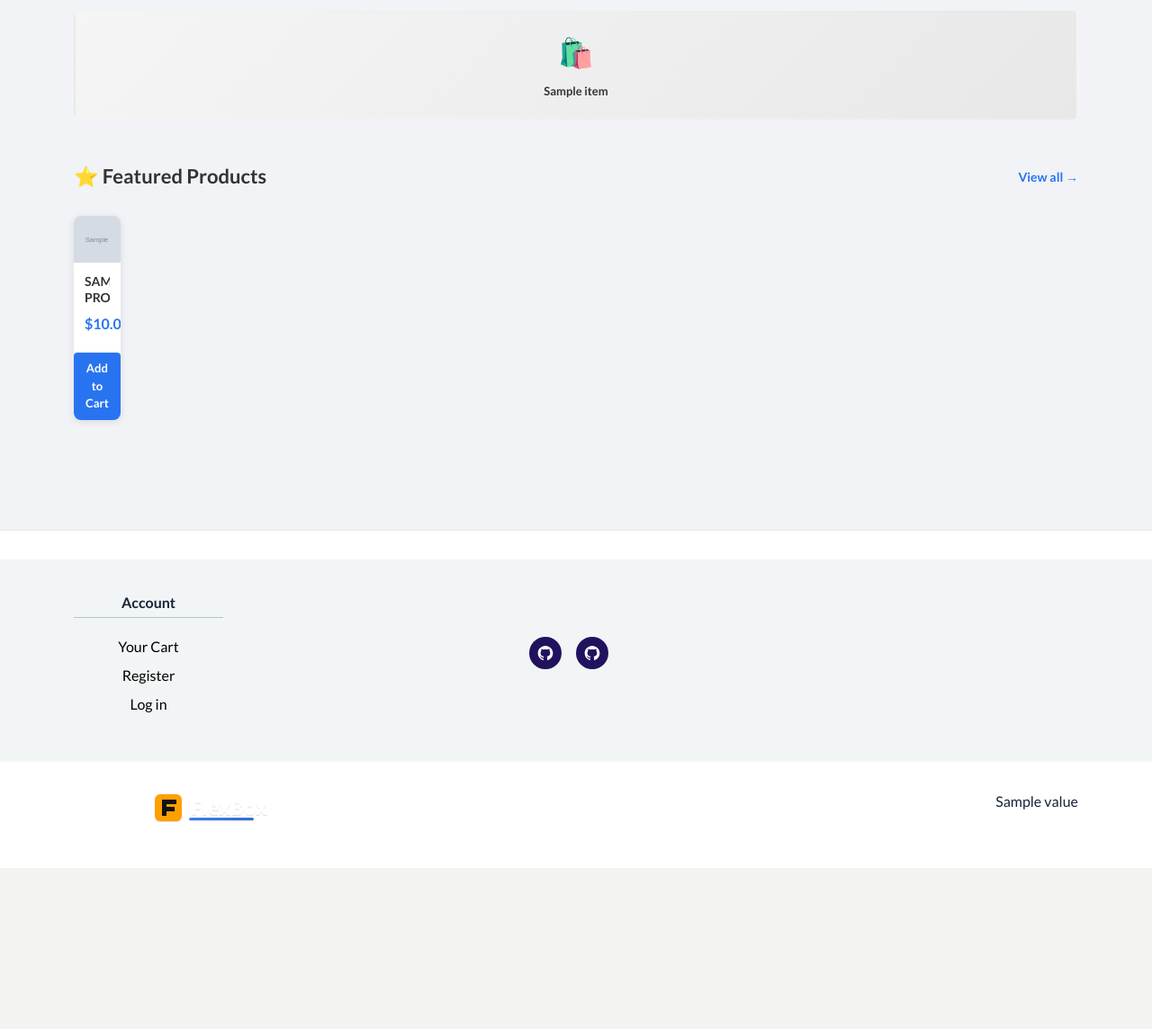
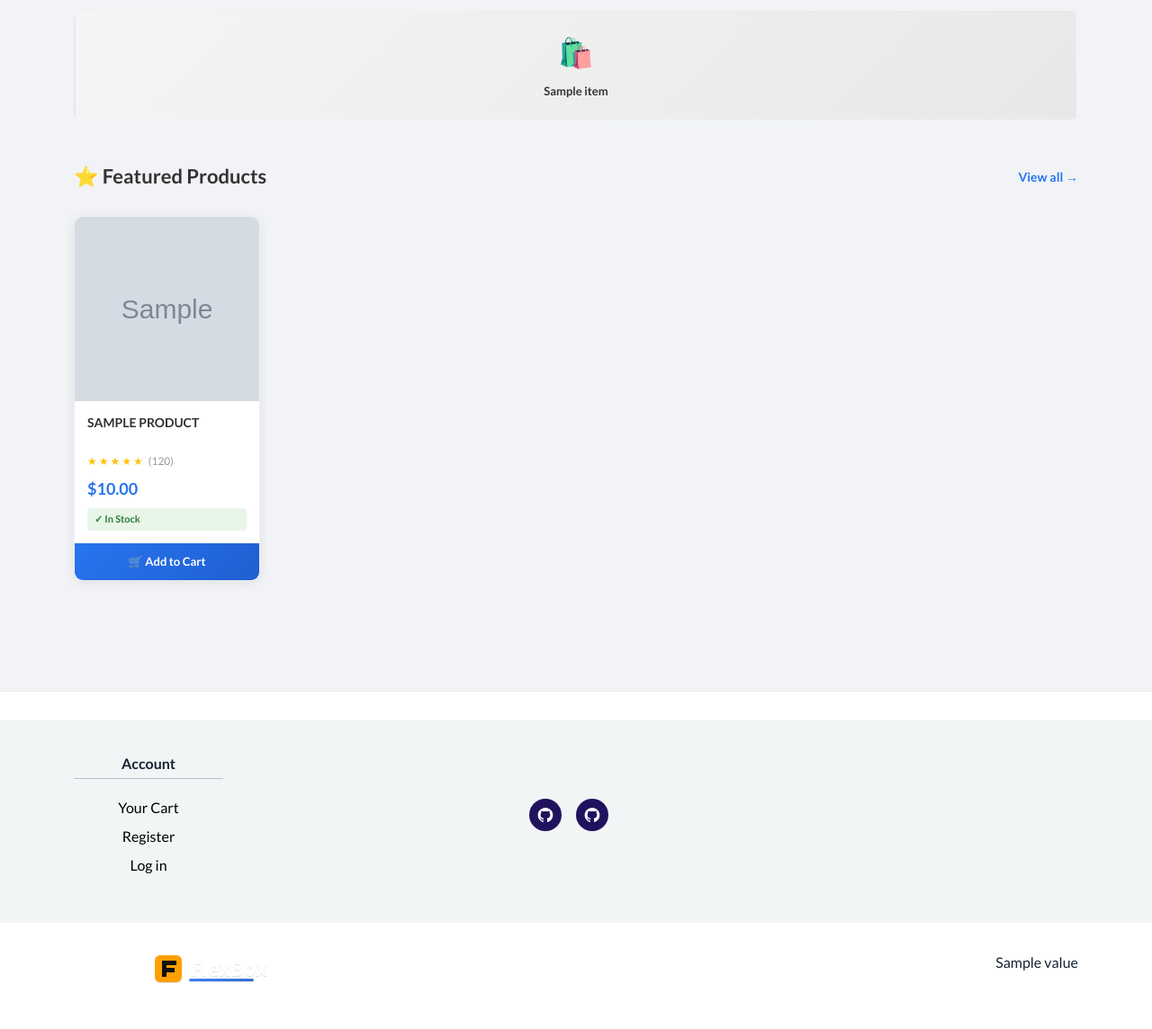
Before and after one commit to vishuchaurasia/flexbox, a Python web app: template flaskshop/templates/public/home.html in a window 1280 px wide. Shown: the part 628-1772 px from the top of the page at 90% size. Before the commit the page ends 1593 px from the top, so only its background shows below. Run offline with Jinja, Linux system fonts and the light colour scheme; the template is opened without the code that fills it: most values are stand-ins (such as "Sample title", 1, 10 or a date in 2020); grey boxes marked "Sample" are stand-in pictures; some libraries are stand-ins or nearby versions.

Commit message:
fix home

```diff
--- a/flaskshop/templates/products/_items.html
+++ b/flaskshop/templates/products/_items.html
@@ -1,27 +1,71 @@
 {% for product in products %}
-<div class="col-12 col-sm-6 col-lg-4 col-xl-3">
-  <a href="{{ url_for("product.show", id=product.id) }}" class="product-link">
-    <div class="product-card">
-      <div class="product-img-wrapper">
-        <img class="product-img"
+<div style="display: flex; flex-direction: column;">
+  <a href="{{ url_for("product.show", id=product.id) }}" style="text-decoration: none; color: inherit; display: block; height: 100%;">
+    <div style="background: white; border-radius: 10px; overflow: hidden; box-shadow: 0 2px 12px rgba(0,0,0,0.08); transition: all 0.35s cubic-bezier(0.4, 0, 0.2, 1); height: 100%; display: flex; flex-direction: column; border: 1px solid #f0f0f0;">
+      <!-- Image Wrapper -->
+      <div style="position: relative; width: 100%; aspect-ratio: 1; background: linear-gradient(135deg, #f8f8f8 0%, #f0f0f0 100%); overflow: hidden; flex-shrink: 0;">
+        <img class="product-img-home"
              src="https://via.placeholder.com/300x300/f0f0f0/999?text=Loading..."
              data-src="{{ product.first_img or 'https://images.unsplash.com/photo-1505740420928-5e560c06d30e?w=400&q=80' }}"
              alt="{{ product.title }}"
-             loading="lazy">
+             loading="lazy"
+             style="width: 100%; height: 100%; object-fit: cover; transition: transform 0.4s cubic-bezier(0.4, 0, 0.2, 1); opacity: 0;">
+
+        <!-- Sale Badge -->
         {% if product.is_discounted %}
-          <span class="product-badge sale">Sale</span>
+          <div style="position: absolute; top: 12px; right: 12px; background: linear-gradient(135deg, #ff6b6b, #ee5a52); color: white; padding: 6px 12px; border-radius: 20px; font-size: 11px; font-weight: 700; text-transform: uppercase; letter-spacing: 0.5px; box-shadow: 0 4px 12px rgba(255, 107, 107, 0.3);">
+            Sale
+          </div>
+        {% endif %}
+
+        <!-- Discount Percentage (if available) -->
+        {% if product.is_discounted %}
+          {% set discount_percent = ((product.basic_price - product.price) / product.basic_price * 100)|int %}
+          <div style="position: absolute; top: 12px; left: 12px; background: #2874f0; color: white; padding: 6px 10px; border-radius: 6px; font-size: 12px; font-weight: 700;">
+            -{{ discount_percent }}%
+          </div>
         {% endif %}
       </div>
-      <div class="product-info">
-        <h3 class="product-title">{{ product.title[:40] }}</h3>
-        <div class="product-price-row">
-          <span class="product-price">${{ "%.2f"|format(product.price) }}</span>
+
+      <!-- Product Info -->
+      <div style="flex: 1; padding: 14px; display: flex; flex-direction: column; gap: 8px;">
+        <!-- Title -->
+        <h3 style="margin: 0; font-size: 14px; font-weight: 600; line-height: 1.4; color: #333; display: -webkit-box; -webkit-line-clamp: 2; -webkit-box-orient: vertical; overflow: hidden; min-height: 36px;">
+          {{ product.title[:45] }}
+        </h3>
+
+        <!-- Rating (if you have ratings) -->
+        <div style="display: flex; align-items: center; gap: 6px;">
+          <div style="display: flex; gap: 2px;">
+            {% for i in range(5) %}
+              <span style="color: #ffc107; font-size: 12px;">★</span>
+            {% endfor %}
+          </div>
+          <span style="font-size: 12px; color: #999;">(120)</span>
+        </div>
+
+        <!-- Price Section -->
+        <div style="display: flex; align-items: center; gap: 8px; margin-top: auto;">
+          <span style="font-size: 18px; font-weight: 700; color: #2874f0;">
+            ${{ "%.2f"|format(product.price) }}
+          </span>
           {% if product.is_discounted %}
-            <span class="product-original">${{ "%.2f"|format(product.basic_price) }}</span>
+            <span style="font-size: 13px; color: #999; text-decoration: line-through;">
+              ${{ "%.2f"|format(product.basic_price) }}
+            </span>
           {% endif %}
         </div>
+
+        <!-- Availability Badge -->
+        <div style="display: inline-block; font-size: 11px; padding: 4px 8px; background: #e8f5e9; color: #2e7d32; border-radius: 4px; font-weight: 600;">
+          ✓ In Stock
+        </div>
       </div>
-      <button class="product-cart-btn">Add to Cart</button>
+
+      <!-- Add to Cart Button -->
+      <button style="width: 100%; padding: 11px; background: linear-gradient(135deg, #2874f0, #1f5fd1); color: white; border: none; border-radius: 0; font-weight: 600; cursor: pointer; transition: all 0.3s ease; font-size: 13px; margin-top: 0;" onclick="event.preventDefault(); alert('Add to cart feature coming soon!');">
+        🛒 Add to Cart
+      </button>
     </div>
   </a>
 </div>
@@ -29,7 +73,7 @@
 
 <script>
 document.addEventListener('DOMContentLoaded', function() {
-  const images = document.querySelectorAll('[data-src]');
+  const images = document.querySelectorAll('.product-img-home');
   images.forEach(img => {
     const src = img.getAttribute('data-src');
     const newImg = new Image();
@@ -39,143 +83,42 @@ document.addEventListener('DOMContentLoaded', function() {
     };
     newImg.onerror = function() {
       img.src = 'https://images.unsplash.com/photo-1505740420928-5e560c06d30e?w=400&q=80';
+      img.style.opacity = '1';
     };
     newImg.src = src;
+  });
+
+  // Hover effect for product cards
+  document.querySelectorAll('a[href*="/product/"]').forEach(link => {
+    const card = link.querySelector('div[style*="background: white"]');
+    link.addEventListener('mouseenter', function() {
+      card.style.transform = 'translateY(-6px)';
+      card.style.boxShadow = '0 12px 24px rgba(0,0,0,0.15)';
+      const img = link.querySelector('.product-img-home');
+      if (img) img.style.transform = 'scale(1.1)';
+    });
+    link.addEventListener('mouseleave', function() {
+      card.style.transform = 'translateY(0)';
+      card.style.boxShadow = '0 2px 12px rgba(0,0,0,0.08)';
+      const img = link.querySelector('.product-img-home');
+      if (img) img.style.transform = 'scale(1)';
+    });
   });
 });
 </script>
 
 <style>
-.product-link {
-  text-decoration: none;
-  color: inherit;
-  display: block;
+.product-img-home {
+  animation: fadeInImage 0.6s ease-in forwards;
 }
 
-.product-card {
-  background: white;
-  border-radius: 8px;
-  overflow: hidden;
-  box-shadow: 0 2px 8px rgba(0,0,0,0.1);
-  transition: all 0.3s ease;
-  height: 100%;
-  display: flex;
-  flex-direction: column;
-}
-
-.product-link:hover .product-card {
-  transform: translateY(-5px);
-  box-shadow: 0 8px 20px rgba(0,0,0,0.15);
-}
-
-.product-img-wrapper {
-  position: relative;
-  width: 100%;
-  aspect-ratio: 1;
-  background: linear-gradient(135deg, #f5f5f5, #fafafa);
-  overflow: hidden;
-}
-
-.product-img {
-  width: 100%;
-  height: 100%;
-  object-fit: cover;
-  transition: transform 0.3s ease;
-  opacity: 0;
-  animation: fadeIn 0.5s ease-in forwards;
-}
-
-@keyframes fadeIn {
-  to { opacity: 1; }
-}
-
-.product-link:hover .product-img {
-  transform: scale(1.08);
-}
-
-.product-badge {
-  position: absolute;
-  top: 10px;
-  right: 10px;
-  background: #e74c3c;
-  color: white;
-  padding: 4px 10px;
-  border-radius: 4px;
-  font-size: 12px;
-  font-weight: bold;
-}
-
-.product-badge.sale {
-  background: linear-gradient(135deg, #e74c3c, #c0392b);
-}
-
-.product-info {
-  flex: 1;
-  padding: 12px;
-  display: flex;
-  flex-direction: column;
-}
-
-.product-title {
-  margin: 0 0 8px 0;
-  font-size: 14px;
-  font-weight: 600;
-  line-height: 1.3;
-  color: #333;
-  display: -webkit-box;
-  -webkit-line-clamp: 2;
-  -webkit-box-orient: vertical;
-  overflow: hidden;
-}
-
-.product-price-row {
-  display: flex;
-  gap: 8px;
-  align-items: center;
-  margin-bottom: 8px;
-}
-
-.product-price {
-  font-size: 16px;
-  font-weight: bold;
-  color: #2874f0;
-}
-
-.product-original {
-  font-size: 12px;
-  color: #999;
-  text-decoration: line-through;
-}
-
-.product-cart-btn {
-  width: 100%;
-  padding: 8px;
-  background: #2874f0;
-  color: white;
-  border: none;
-  border-radius: 4px;
-  font-weight: 600;
-  cursor: pointer;
-  transition: all 0.3s ease;
-  font-size: 13px;
-}
-
-.product-cart-btn:hover {
-  background: #1f5fd1;
-  transform: scale(1.02);
+@keyframes fadeInImage {
+  to { opacity: 1 !important; }
 }
 
 @media (max-width: 768px) {
-  .product-card {
-    border-radius: 6px;
-  }
-
-  .product-title {
-    font-size: 13px;
-  }
-
-  .product-price {
-    font-size: 15px;
+  [style*="aspect-ratio: 1"] {
+    aspect-ratio: 1 !important;
   }
 }
 </style>
```
Also changed, not shown: manage.py (+65 -0 lines), update_product_images.py (deleted, +0 -84 lines).
